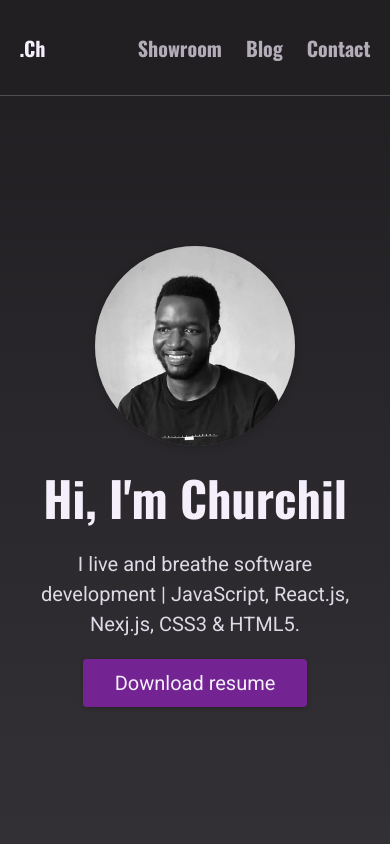
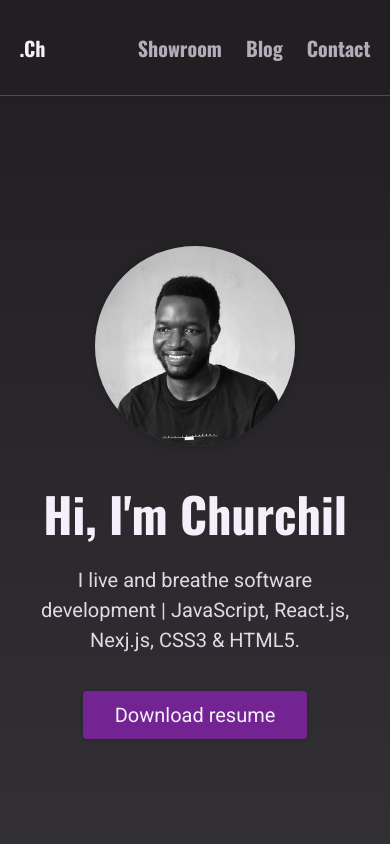
Before and after one commit to Chacho104/my-portfolio-blog-site, a Next.js app: page / in a window 390 px wide. Shown: the top 844 px of the page. Built offline with nearby package versions, Linux system fonts and the light colour scheme.

Commit message:
Change header height in small screens

```diff
--- a/components/home-page/hero.module.css
+++ b/components/home-page/hero.module.css
@@ -63,7 +63,7 @@
 @media screen and (max-width: 768px) {
   .hero {
     margin-bottom: var(--size-8);
-    gap: 0;
+    height: calc(100vh - 4rem);
   }
 
   .image {
```
